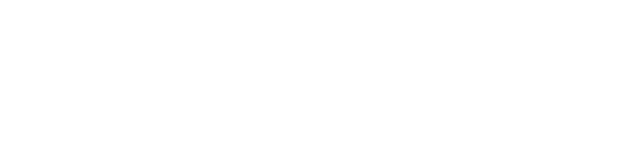
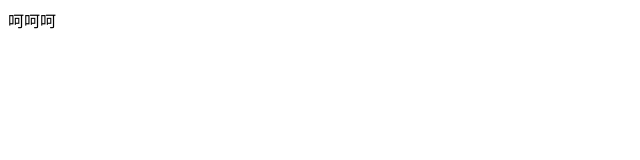
Before and after one commit to AllenGao1/AllenGao.blog, a plain HTML site: page index.html in a window 1280 px wide. Shown: the full height of the page, 0-640 px from the left. Drawn offline with Linux system fonts and the light colour scheme.

Commit message:
Update index.html

```diff
--- a/index.html
+++ b/index.html
@@ -7,7 +7,7 @@
 <style>
 </style>
 <body>
-
+呵呵呵
 </body>
 <script>
 </script>
```
